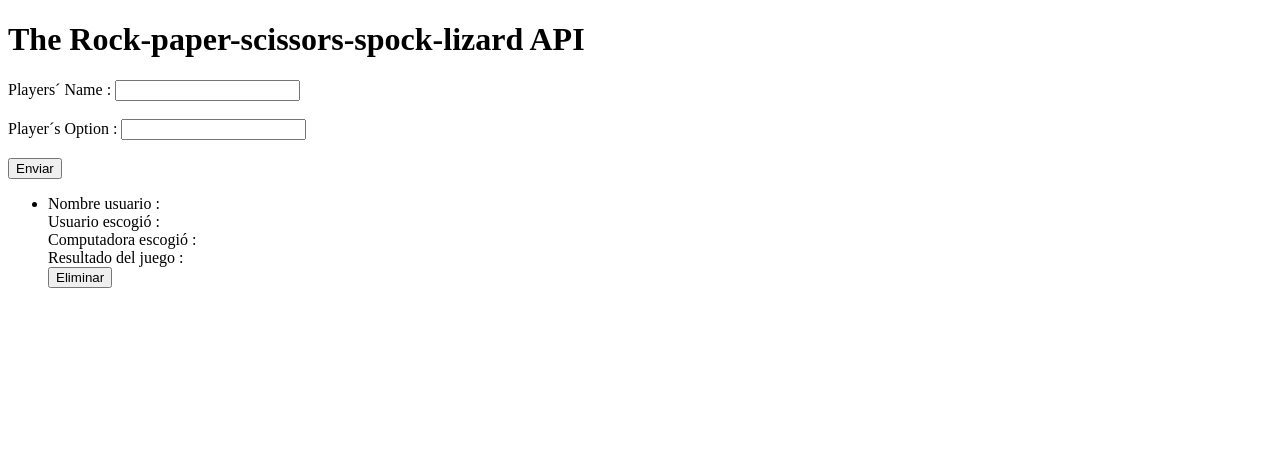
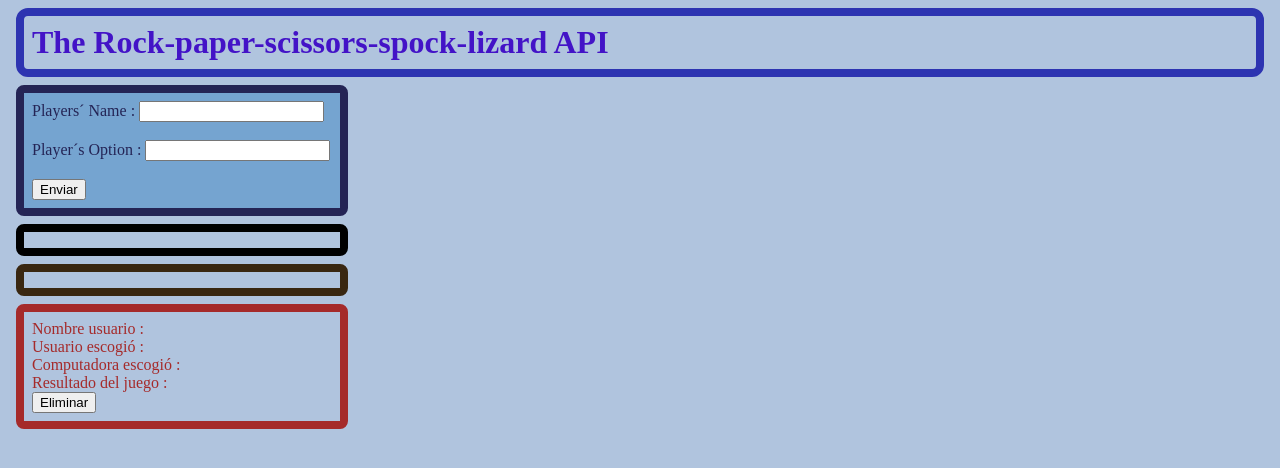
Before and after one commit to RafaelSaavedra/Practica, a website: page index.html in a window 1280 px wide. Drawn offline with Linux system fonts and the light colour scheme; no server answers.

Commit message:
Comienzo CSS

```diff
--- /dev/null
+++ b/app/main.css
@@ -0,0 +1,66 @@
+body{
+    background-color: lightsteelblue;
+    color: rgb(67, 19, 199);
+}
+#user-form {
+    color: rgb(36, 36, 85);
+    margin: 8px;
+    padding: 8px;
+    border-style: solid;
+    border-width: 8px;
+    border-radius: 8px;
+    width: 300px;
+    background-color: rgb(117, 164, 208);
+}
+
+#etiqueta{
+    background-color: blueviolet;
+    color: brown;
+}
+
+#boton{
+    background-color: blueviolet;
+    color: brown;
+}
+#user-list{
+    color: black;
+    margin: 8px;
+    padding: 8px;
+    border-style: solid;
+    border-radius: 8px;
+    border-width: 8px;
+    width: 300px;
+}
+
+#result{
+    color: rgb(57, 39, 17);
+    margin: 8px;
+    padding: 8px;
+    border-style: solid;
+    border-radius: 8px;
+    border-width: 8px;
+    width: 300px;
+}
+
+#prueba{
+    color: brown;
+    margin: 8px;
+    padding: 8px;
+    border-style: solid;
+    border-radius: 8px;
+    border-width: 8px;
+    width: 300px;
+}
+.caja{
+    margin:8px;
+    padding:8px;
+    border-style: solid;
+    border-width: 8px;
+    border-color: rgb(45, 52, 177);
+    border-radius: 12px;
+}
+
+.cajon{
+    margin: 8px;
+    padding: 8px;
+}
--- a/app/main.js
+++ b/app/main.js
@@ -1,20 +1,20 @@
 
 const loadInitialTemplate = () => {
     const template = `
-    <h1> The Rock-paper-scissors-spock-lizard API</h1>
+    <h1 class="caja"> The Rock-paper-scissors-spock-lizard API</h1>
     <form id= "user-form">
         <div>
-            <label>Players´ Name :  </label>
-            <Input name = "name" />
+            <label class="etiqueta">Players´ Name :  </label>
+            <Input class="boton" name = "name" />
         </div>
         <br/>
         <div>
-            <label>Player´s Option : </label>
-            <Input name = "option" />
+            <label class="etiqueta">Player´s Option : </label>
+            <Input class="boton" name = "option" />
         </div>
        <br/>
 
-        <button type ="submit">Enviar</button>
+        <button class="boton" type ="submit">Enviar</button>
 
     </form>
     <ul id="user-list"></ul>
@@ -33,7 +33,7 @@ const getUsers = async () => {
     console.log("de getusers: nombre, opción e id",play)// De getUsers AQUI OBTIENES NOMBRE, OPCIÓN Y ID YA REGISTRADO EN MONGO
     const template = user => `
     <li>
-        ${user.name} Escogió :  ${user.option} <button data-id="${user._id}">Eliminar</button>
+        ${user.name} Escogió :  ${user.option} <button class="boton" data-id="${user._id}">Eliminar</button>
     </li>
     `
 
@@ -73,7 +73,7 @@ const getUsuarios = () => {
         Usuario escogió :  ${pley.player}<br/>
         Computadora escogió : ${pley.computer}<br/>
         Resultado del juego : ${pley.result}<br/>
-        <button data-id="${pley._id}">Eliminar</button>
+        <button class="boton" data-id="${pley._id}">Eliminar</button>
     </li>
     `
     const userList = document.getElementById('prueba')
@@ -94,7 +94,7 @@ const getResults = async () => {
        Player option : ${user.option} <br/>
        Computer option : ${play.computer} <br/>
        Result : ${user.result} <br/>
-       <button data-id="${user._id}">Eliminar</button><br/><br/>
+       <button class="boton" data-id="${user._id}">Eliminar</button><br/><br/>
     </li>
     `
 
--- a/index.html
+++ b/index.html
@@ -5,6 +5,7 @@
     <meta http-equiv="X-UA-Compatible" content="IE=edge">
     <meta name="viewport" content="width=device-width, initial-scale=1.0">
     <title>The Rock-paper-scissors-spock-lizard API</title>
+    <link rel="stylesheet" href="main.css" type="text/css" />
 </head>
 <body>
 
--- a/play.js
+++ b/play.js
@@ -154,6 +154,6 @@ if(Player == 'paper'){
                 break;
         }
         }
-
+https://content.instructables.com/FIU/AIWE/I7Q0TCUT/FIUAIWEI7Q0TCUT.jpg?auto=webp&fit=bounds&frame=1
 
 */
```
